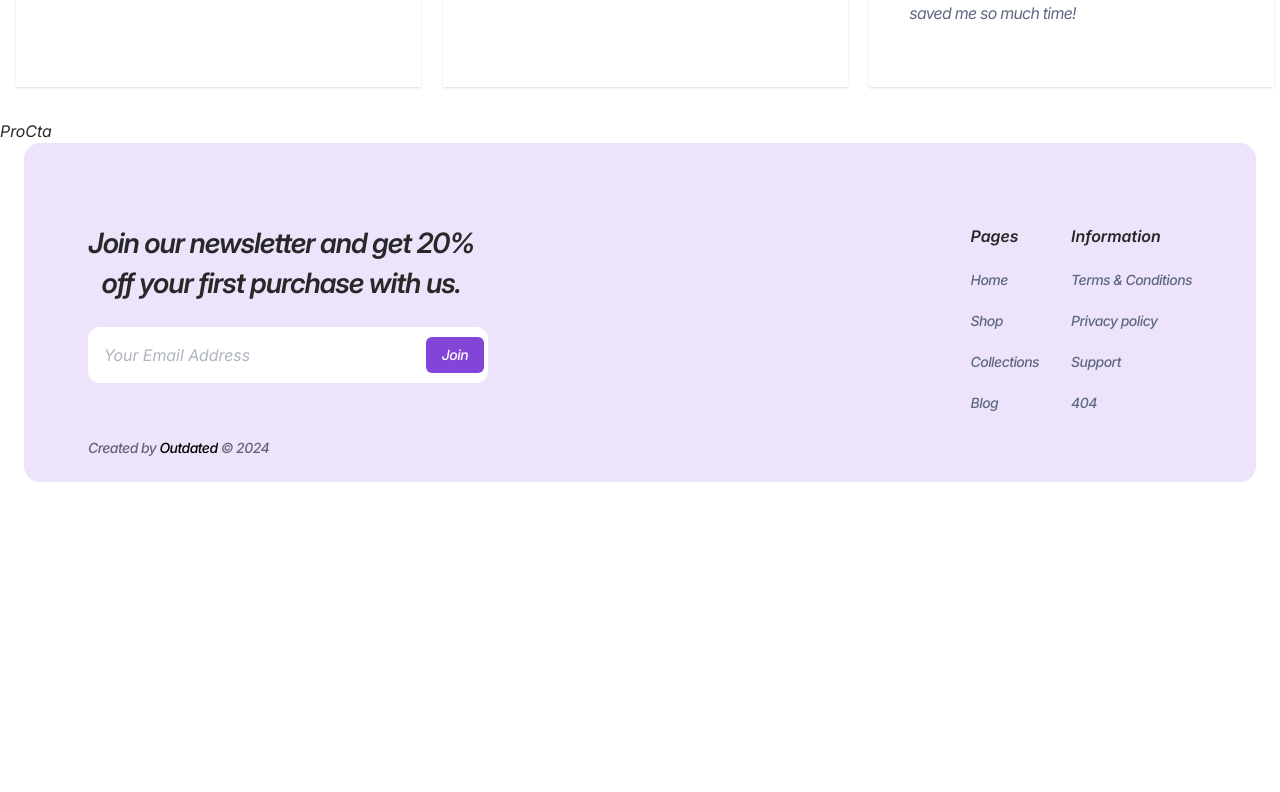
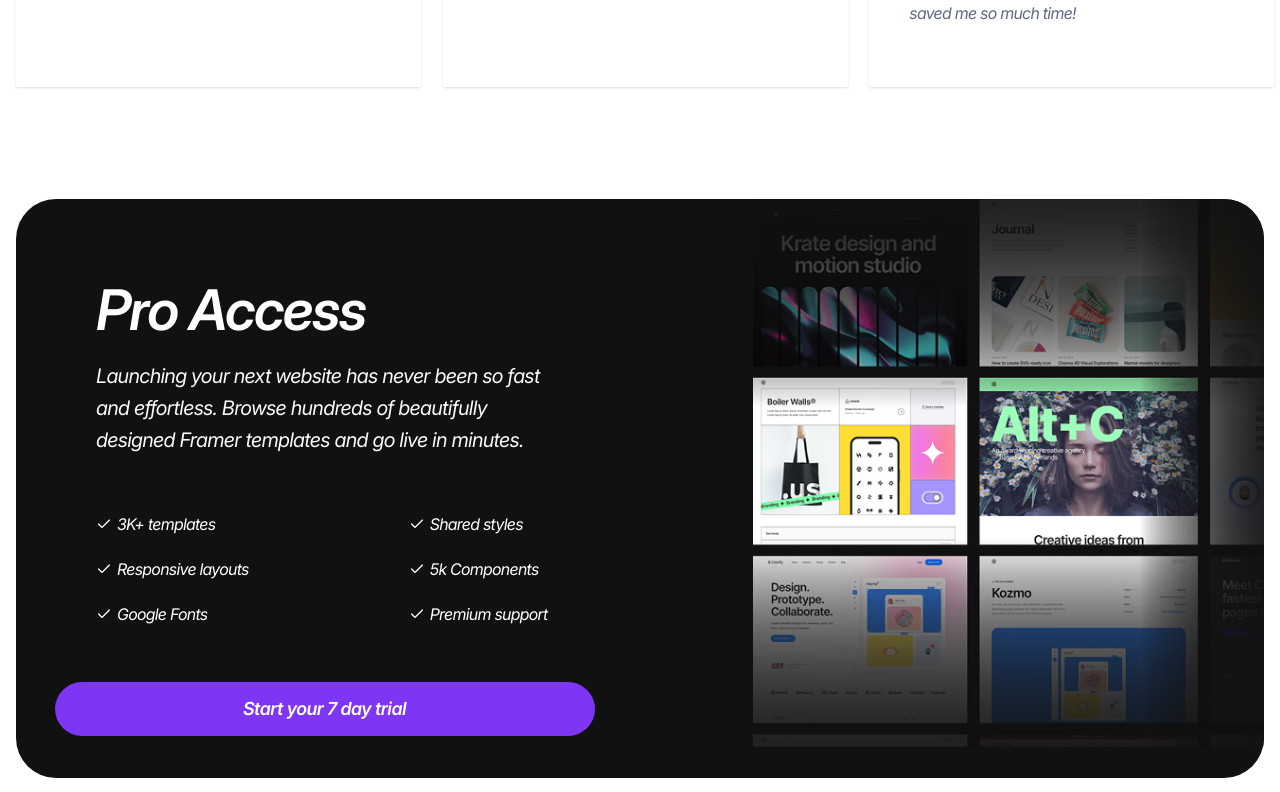
Before and after one commit to Hustle-Devs/commerce-store, a Next.js app: page / in a window 1280 px wide. Shown: the part 2828-3620 px from the top of the page. Before the commit the page ends 3310 px from the top, so only its background shows below. Built offline with nearby package versions, Linux system fonts and the light colour scheme.

Commit message:
Update: Pro Access Cta

```diff
--- a/src/app/globals.css
+++ b/src/app/globals.css
@@ -129,16 +129,27 @@ body {
   }
 
   .pro-heading {
-    @apply font-semibold text-[#FFFFFF] text-[36px] md:text-[48px] lg:text-[56px] dark:text-[#000000] leading-[48px] md:leading-[56px] lg:leading-[63px] tracking-[-1px] md:tracking-[-1.2px] lg:tracking-[-1.5px];
+    @apply font-semibold text-[#FFFFFF] text-[36px] md:text-[48px] lg:text-[56px] dark:text-[#ffffff]
+leading-[48px] md:leading-[56px] lg:leading-[63px]
+tracking-[-1px] md:tracking-[-1.2px] lg:tracking-[-1.5px]
+pt-[40px] sm:pt-[80px] px-[80px];
   }
 
   .pro-paragraph {
-    @apply font-[400] text-[#F9FAFB] text-[16px] md:text-[18px] lg:text-[20px] dark:text-[#000000] leading-[28px] md:leading-[30px] lg:leading-[32px];
+    @apply font-[400] text-[#F9FAFB] text-[16px] md:text-[18px] lg:text-[20px] dark:text-[#ffffff] leading-[28px] md:leading-[30px] lg:leading-[32px] px-[80px] pt-[18px];
   }
 
   .badge {
-    @apply bg-white px-3 py-1 rounded-radius font-inter font-medium text-[12px] text-primary-foreground md:text-[13px] lg:text-[14px] text-center leading-[20px] md:leading-[20px] lg:leading-[21px] tracking-[-.4px] md:tracking-[-.5px] lg:tracking-[-.56px];
+    @apply bg-white px-3  py-1 rounded-radius font-inter font-medium text-[12px] text-primary-foreground md:text-[13px] lg:text-[14px] text-center leading-[20px] md:leading-[20px] lg:leading-[21px] tracking-[-.4px] md:tracking-[-.5px] lg:tracking-[-.56px] ;
   }
+   .icon-pra-content{
+    @apply text-[16px]  font-inter font-normal text-[#ffffff] leading-[26px];
+  }
+
+  .pro-cta-content{
+    @apply pb-[80px];
+  }
+
 }
 
 @layer components {
@@ -206,4 +217,13 @@ body {
   .icons {
     @apply flex items-center gap-[2px];
   }
+  .pro-cta{
+     @apply lg:overflow-hidden bg-[#111111] h-[579px] rounded-[40px] mt-[80px] mb-[80px] flex flex-col xl:flex-row justify-between gap-[120px];
+  }
+  .icon-area{
+    @apply px-[80px] flex items-center gap-[5px] my-[10px] sm:my-[19px] ;
+  }
+
+
+
 }
--- a/src/components/Home/pro-cta/ProCta.tsx
+++ b/src/components/Home/pro-cta/ProCta.tsx
@@ -1,9 +1,127 @@
+import Image from 'next/image';
 import React from 'react'
 
 const ProCta = () => {
   return (
-    <div>ProCta</div>
-  )
+    <div className="container">
+      <div className="pro-cta">
+        <div className="pro-cta-content">
+          <div>
+            <h2 className="pro-heading">Pro Access</h2>
+            <p className="pro-paragraph">
+              Launching your next website has never been so fast and effortless.
+              Browse hundreds of beautifully designed Framer templates and go
+              live in minutes.
+            </p>
+            <div className=" flex flex-col sm:flex-row items-center py-[5px] sm:py-[36px]">
+              <div>
+                <div className="icon-area">
+                  <div className="icon-image">
+                    <Image
+                      className=""
+                      src="/icons/badge-icon.png"
+                      width={16}
+                      height={16}
+                      alt="badge-icon"
+                    />
+                  </div>
+                  <div className="icon-content">
+                    <p className="icon-pra-content">3K+ templates</p>
+                  </div>
+                </div>
+                <div className="icon-area">
+                  <div className="icon-image">
+                    <Image
+                      className=""
+                      src="/icons/badge-icon.png"
+                      width={16}
+                      height={16}
+                      alt="badge-icon"
+                    />
+                  </div>
+                  <div className="icon-content">
+                    <p className="icon-pra-content">Responsive layouts</p>
+                  </div>
+                </div>
+                <div className="icon-area">
+                  <div className="icon-image">
+                    <Image
+                      className=""
+                      src="/icons/badge-icon.png"
+                      width={16}
+                      height={16}
+                      alt="badge-icon"
+                    />
+                  </div>
+                  <div className="icon-content">
+                    <p className="icon-pra-content">Google Fonts</p>
+                  </div>
+                </div>
+              </div>
+              <div>
+                <div className="icon-area">
+                  <div className="icon-image">
+                    <Image
+                      className=""
+                      src="/icons/badge-icon.png"
+                      width={16}
+                      height={16}
+                      alt="badge-icon"
+                    />
+                  </div>
+                  <div className="icon-content">
+                    <p className="icon-pra-content">Shared styles</p>
+                  </div>
+                </div>
+                <div className="icon-area">
+                  <div className="icon-image">
+                    <Image
+                      className=""
+                      src="/icons/badge-icon.png"
+                      width={16}
+                      height={16}
+                      alt="badge-icon"
+                    />
+                  </div>
+                  <div className="icon-content">
+                    <p className="icon-pra-content">5k Components</p>
+                  </div>
+                </div>
+                <div className="icon-area">
+                  <div className="icon-image">
+                    <Image
+                      className=""
+                      src="/icons/badge-icon.png"
+                      width={16}
+                      height={16}
+                      alt="badge-icon"
+                    />
+                  </div>
+                  <div className="icon-content">
+                    <p className="icon-pra-content"> Premium support</p>
+                  </div>
+                </div>
+              </div>
+            </div>
+            <div className="hidden sm:flex w-[70%] sm:w-[400px] md:w-[500px] lg:w-[540px] bg-[#7E36F4] h-[54px] mx-auto rounded-[40px] items-center justify-center mb-[80px]">
+              <button className="text-[18px] font-semibold leading-[30px] text-[#ffffff]">
+                Start your 7 day trial
+              </button>
+            </div>
+          </div>
+        </div>
+        <div className="hidden lg:block lg:w-[95%]">
+          <Image
+            src="/image/pro-img.png"
+            width={540}
+            height={579}
+            alt="pro-img"
+            className=""
+          />
+        </div>
+      </div>
+    </div>
+  );
 }
 
 export default ProCta
```
Also changed, not shown: public/Image/pro-img.png (added), public/icons/badge-icon.png (added).
